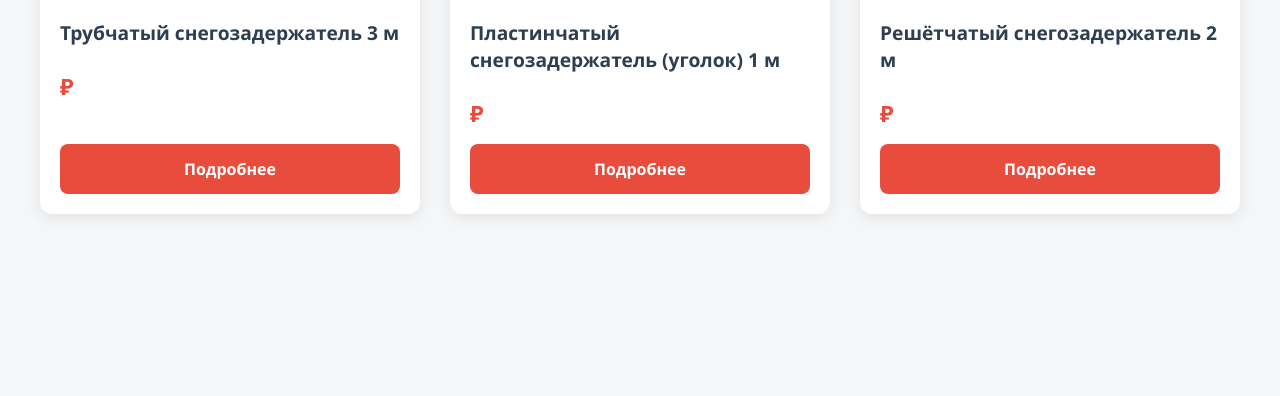
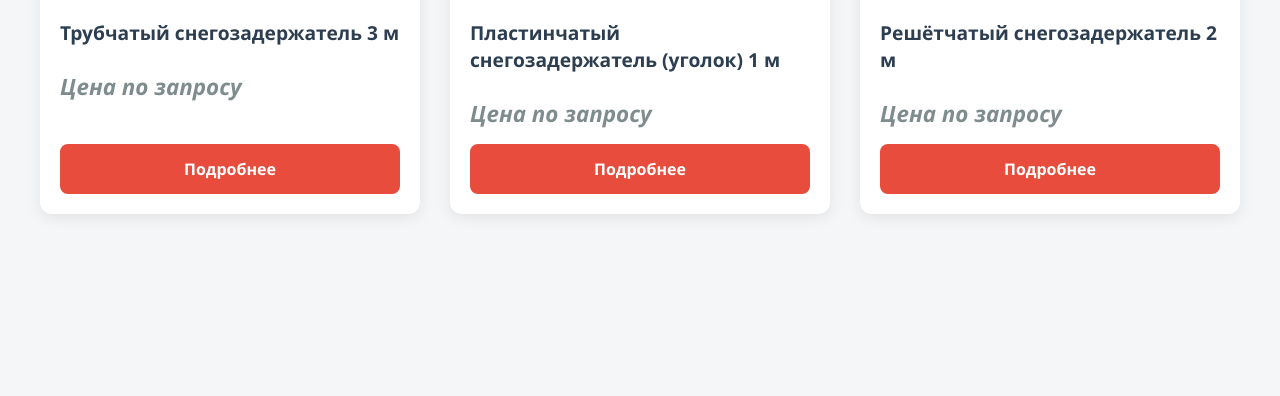
Before and after one commit to hevessanore/union, a Flask app: page /snow_guard in a window 1280 px wide. Shown: the part 404-800 px from the top of the page. Run offline with Flask 3, Linux system fonts and the light colour scheme.

Commit message:
Update snow_guard_catalog.html

```diff
--- a/templates/snow_guard_catalog.html
+++ b/templates/snow_guard_catalog.html
@@ -83,7 +83,7 @@
     <main class="container">
         <h1>Снегозадержатели</h1>
 
-        <div class="catalog-grid">
+         <div class="catalog-grid">
             {% for code, item in items.items() %}
             <div class="product-card">
                 <div class="card-image-wrapper">
@@ -94,7 +94,11 @@
                 </div>
                 <div class="card-body">
                     <h3 class="card-title">{{ item['title'] }}</h3>
+                    {% if item['price'] %}
                     <p class="card-price">{{ item['price'] }} ₽</p>
+                    {% else %}
+                    <p class="card-price" style="color:#7f8c8d; font-style:italic;">Цена по запросу</p>
+                    {% endif %}
                     <a href="/snow_guard/{{ code }}" class="card-btn">Подробнее</a>
                 </div>
             </div>
```
